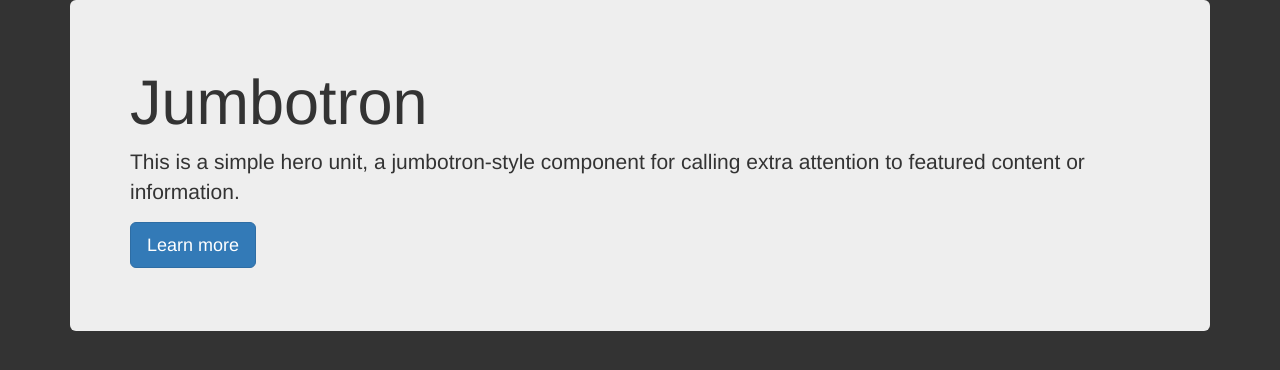
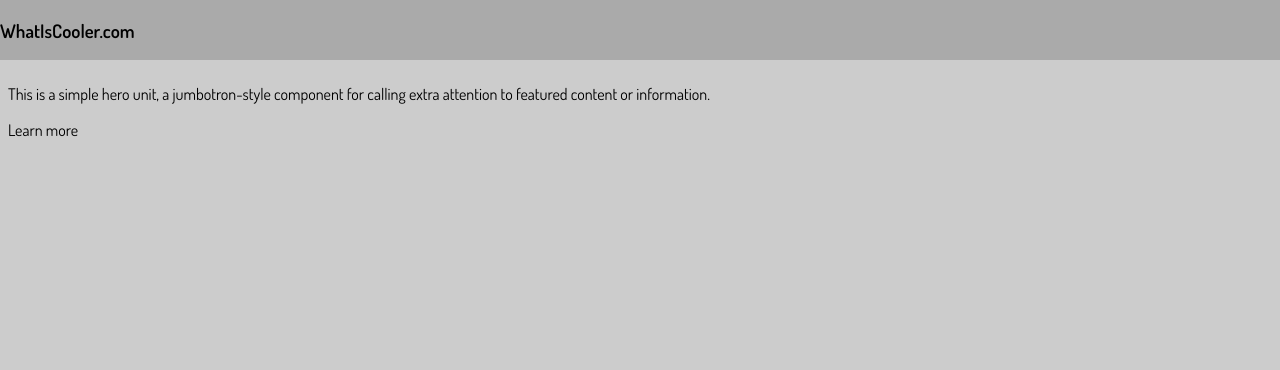
Before and after one commit to PAK90/comparisons, a React app: page / in a window 1280 px wide. Shown: the top 370 px of the page. Built offline with nearby package versions, Linux system fonts and the light colour scheme.

Commit message:
Header experiment

```diff
--- a/index.html
+++ b/index.html
@@ -5,6 +5,7 @@
 	<title>WhatIsCooler.com</title>
   <link rel="icon" type="image/png" href="favicon-32x32.png" sizes="32x32">
   <link rel="icon" type="image/png" href="favicon-16x16.png" sizes="16x16">
+  <meta name="viewport" content="width=device-width, initial-scale=1, user-scalable=no" />
 </head>
 <body>
 	<div id="myApp"></div>
--- a/src/index.jsx
+++ b/src/index.jsx
@@ -1,4 +1,4 @@
-require("../node_modules/bootstrap/dist/css/bootstrap.min.css");
+//require("../node_modules/bootstrap/dist/css/bootstrap.min.css");
 import React from 'react';
 import ReactDOM from 'react-dom';
 require("./styles/customisations.scss");
@@ -6,18 +6,17 @@ require("./styles/customisations.scss");
 export class App extends React.Component {
 	render() {
 		return (
+				<div className="body">
 
-			<div className="container">
-				<div className="jumbotron">
-
+					<div className="header">
+						<h3>WhatIsCooler.com</h3>
+					</div>
 					<div>
 						<h1>Jumbotron</h1>
 						<p>This is a simple hero unit, a jumbotron-style component for calling extra attention to featured content or information.</p>
 						<p><a className="btn btn-primary btn-lg">Learn more</a></p>
 					</div>
-
 				</div>
-			</div>
 		);
 	}
 }
--- a/src/styles/customisations.scss
+++ b/src/styles/customisations.scss
@@ -5,7 +5,15 @@ html {
   font-family: 'Dosis';
 }
 
-$backgroundColour: #333;
+$backgroundColour: #ccc;
+
+.header {
+	position: fixed;
+	top: 0;
+	left: 0;
+	width: 100%;
+	background-color: #aaa;
+}
 
 body {
   background-color: $backgroundColour;
```
